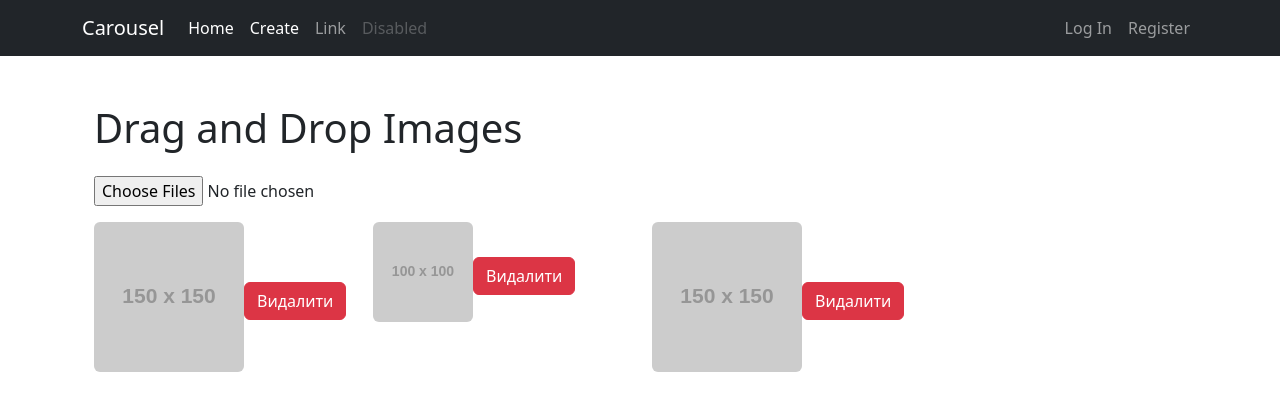
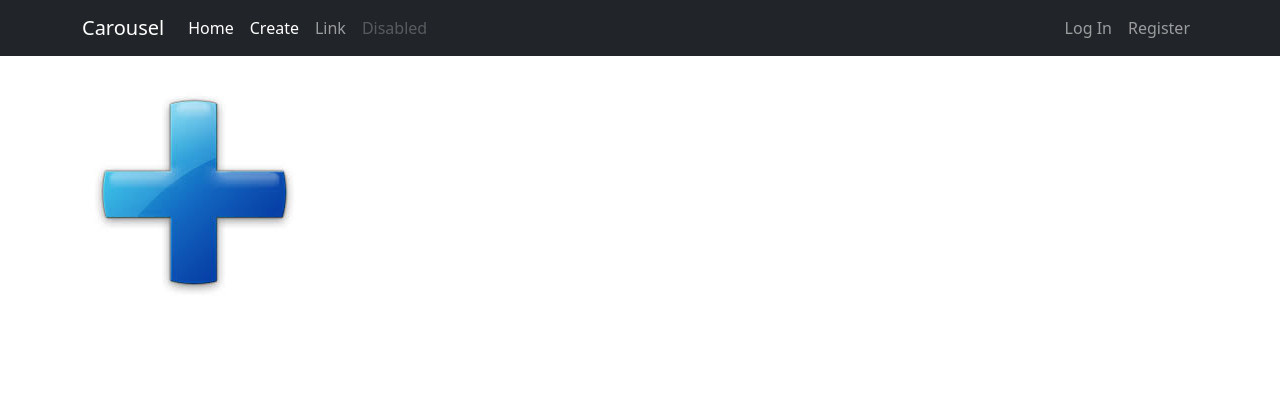
Before and after one commit to aernjdz/PD322-React, a React (Create React App) app in the folder my-app/: page /test in a window 1280 px wide. Shown: the top 410 px of the page. Built offline with nearby package versions, Linux system fonts and the light colour scheme.

Commit message:
Add Image Drag and Drop

```diff
--- a/my-app/src/Components/common/imageListPicker/index.js
+++ b/my-app/src/Components/common/imageListPicker/index.js
@@ -1,98 +1,12 @@
-import React, { useState, useRef } from 'react';
+import React from 'react';
+import {MultiFileInput} from "../input/files";
 
 const ImageListPicker = () => {
-    const [images, setImages] = useState([
-        { id: 1, src: 'https://via.placeholder.com/150', alt: 'Image 1' },
-        { id: 2, src: 'https://via.placeholder.com/100', alt: 'Image 2' },
-        { id: 3, src: 'https://via.placeholder.com/150', alt: 'Image 3' },
-    ]);
-
-    const draggedImage = useRef(null);
-    const draggedOverImage = useRef(null);
-
-    const handleDragStart = (e, index) => {
-        draggedImage.current = index;
-    };
-
-    const handleDragOver = (e, index) => {
-        e.preventDefault();
-        draggedOverImage.current = index;
-    };
-
-    const handleDragEnter = (e, index) => {
-        e.preventDefault();
-    };
-
-    const handleDragLeave = (e) => {
-        e.preventDefault();
-    };
-
-    const handleDrop = (e) => {
-        e.preventDefault();
-        const imagesCopy = [...images];
-        const draggedImageIndex = draggedImage.current;
-        const draggedOverImageIndex = draggedOverImage.current;
-
-        if (draggedImageIndex !== draggedOverImageIndex) {
-            // Swap images in the array
-            const temp = imagesCopy[draggedOverImageIndex];
-            imagesCopy[draggedOverImageIndex] = imagesCopy[draggedImageIndex];
-            imagesCopy[draggedImageIndex] = temp;
-            setImages(imagesCopy);
-        }
-    };
-
-    const handleDragEnd = () => {
-        draggedImage.current = null;
-        draggedOverImage.current = null;
-    };
-
-    const handleFileUpload = (event) => {
-        const files = event.target.files;
-        for (let i = 0; i < files.length; i++) {
-            const reader = new FileReader();
-            reader.onload = (e) => {
-                const newImage = {
-                    id: images.length + i + 1, // Generate unique ID
-                    src: e.target.result,
-                    alt: `Image ${images.length + i + 1}`
-                };
-                setImages(prevImages => [...prevImages, newImage]);
-            };
-            reader.readAsDataURL(files[i]);
-        }
-    };
-
-    const handleDeleteImage = (index) => {
-        const newImages = [...images];
-        newImages.splice(index, 1);
-        setImages(newImages);
-    };
 
     return (
-        <div className="container">
-            <h1 className="my-4">Drag and Drop Images</h1>
-            <input type="file" multiple onChange={handleFileUpload} className="mb-3" />
-
-            <div className="row">
-                {images.map((image, index) => (
-                    <div key={image.id} className="col-lg-3 col-md-4 col-sm-6 mb-4">
-                        <div className="image-container"
-                             draggable
-                             onDragStart={(e) => handleDragStart(e, index)}
-                             onDragOver={(e) => handleDragOver(e, index)}
-                             onDragEnter={(e) => handleDragEnter(e, index)}
-                             onDragLeave={(e) => handleDragLeave(e)}
-                             onDrop={(e) => handleDrop(e)}
-                             onDragEnd={handleDragEnd}
-                        >
-                            <img src={image.src} alt={image.alt} className="img-fluid rounded" />
-                            <button onClick={() => handleDeleteImage(index)} className="btn btn-danger mt-2">Видалити</button>
-                        </div>
-                    </div>
-                ))}
-            </div>
-        </div>
+     <>
+         <MultiFileInput name={'images'} id={"images"} label={"Images"} accept={"image/*"} onChange={() => {}}/>
+     </>
     );
 };
 
```
